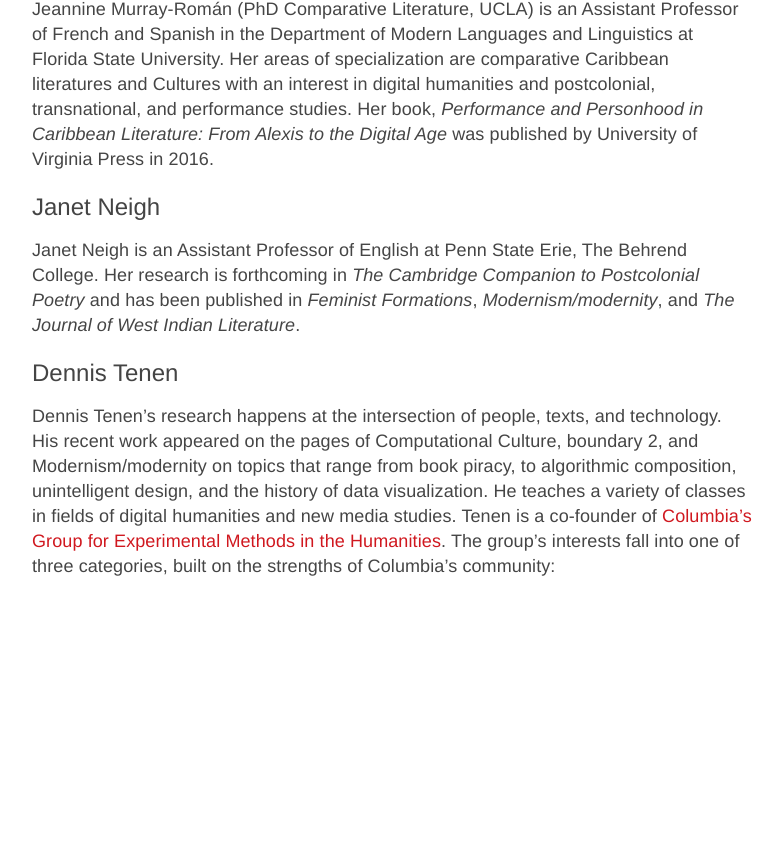
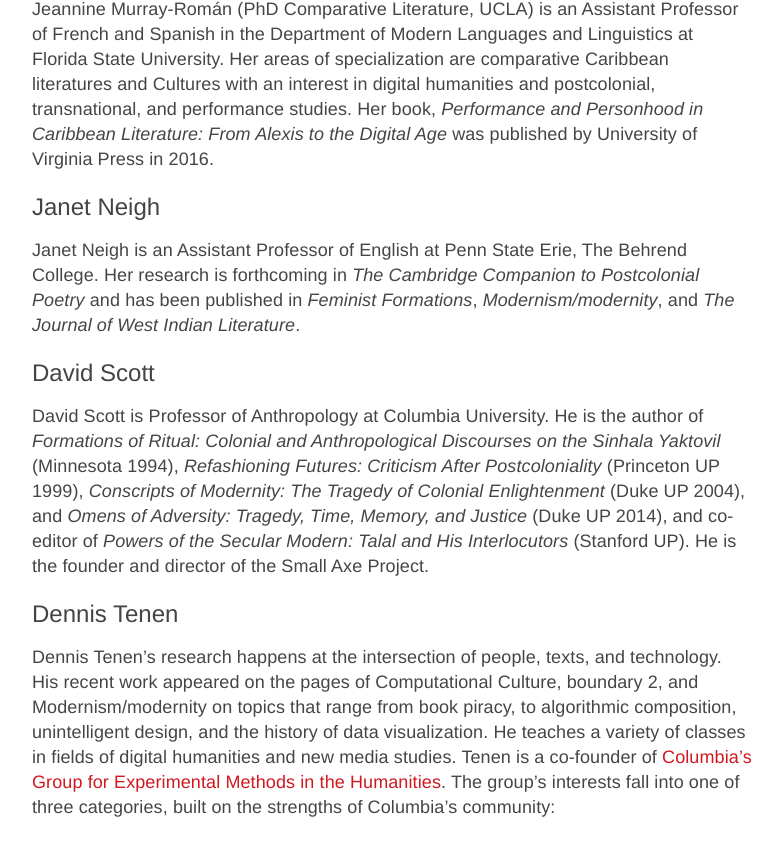
Before and after one commit to archipelagosjournal/archipelagos, a Jekyll site: the page built from contributors.md, in a window 1280 px wide and 900 px high, scrolled down 2719 px. Shown: the top 856 px of the window, without its empty margins (248-1031 px from the left). Built offline with Jekyll 4.4.1, drawn with Linux system fonts in a browser that asks for light colours; before the commit the page ends 3378 px from its top, so only the background shows below that.

Commit message:
added Scott and Glover bios

```diff
--- a/contributors.md
+++ b/contributors.md
@@ -57,6 +57,10 @@
 
 Janet Neigh is an Assistant Professor of English at Penn State Erie, The Behrend College. Her research is forthcoming in *The Cambridge Companion to Postcolonial Poetry* and has been published in *Feminist Formations*, *Modernism/modernity*, and *The Journal of West Indian Literature*.
 
+## David Scott
+
+David Scott is Professor of Anthropology at Columbia University. He is the author of *Formations of Ritual: Colonial and Anthropological Discourses on the Sinhala Yaktovil* (Minnesota 1994), *Refashioning Futures: Criticism After Postcoloniality* (Princeton UP 1999), *Conscripts of Modernity: The Tragedy of Colonial Enlightenment* (Duke UP 2004), and *Omens of Adversity: Tragedy, Time, Memory, and Justice* (Duke UP 2014), and co-editor of *Powers of the Secular Modern: Talal and His Interlocutors* (Stanford UP). He is the founder and director of the Small Axe Project.
+
 ## Dennis Tenen
 
 Dennis Tenen's research happens at the intersection of people, texts, and technology. His recent work appeared on the pages of Computational Culture, boundary 2, and Modernism/modernity on topics that range from book piracy, to algorithmic composition, unintelligent design, and the history of data visualization. He teaches a variety of classes in fields of digital humanities and new media studies. Tenen is a co-founder of [Columbia's Group for Experimental Methods in the Humanities](http://xpmethod.plaintext.in/){:target="_blank"}. The group's interests fall into one of three categories, built on the strengths of Columbia's community:
```
